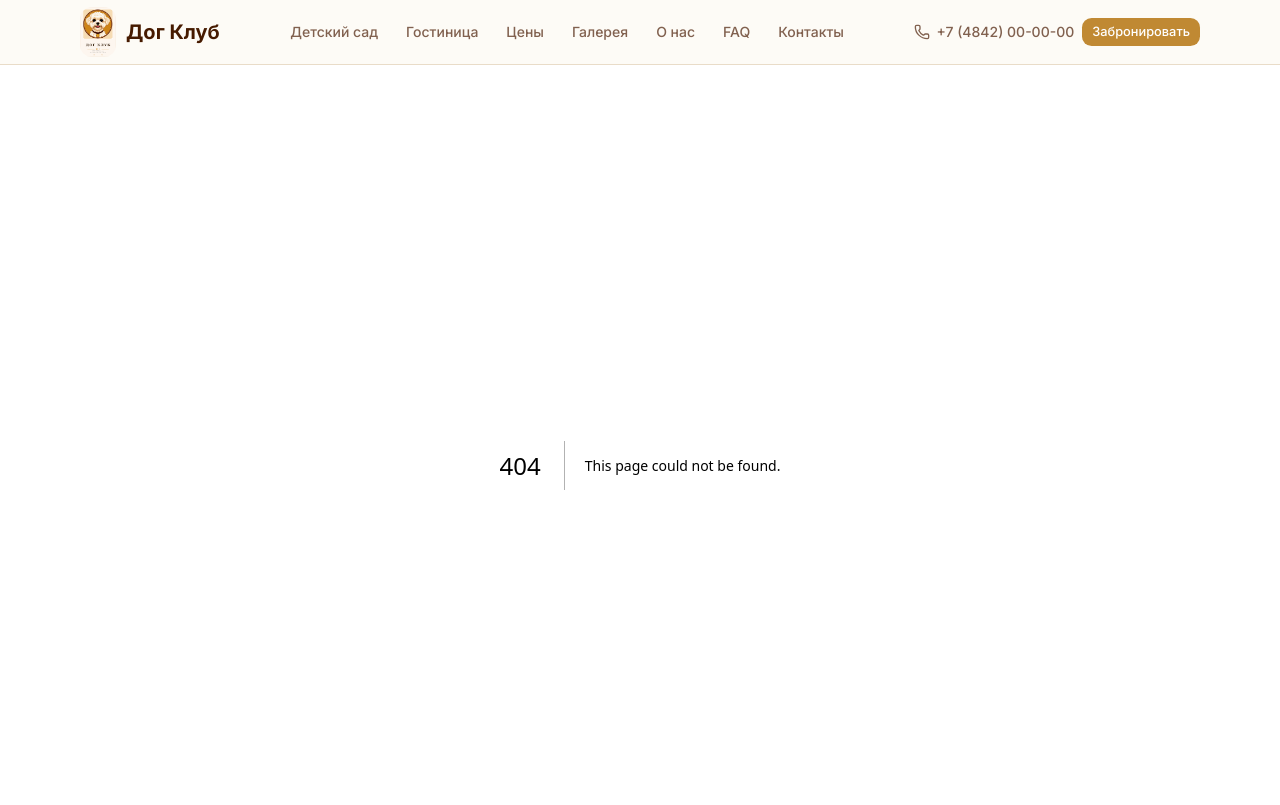
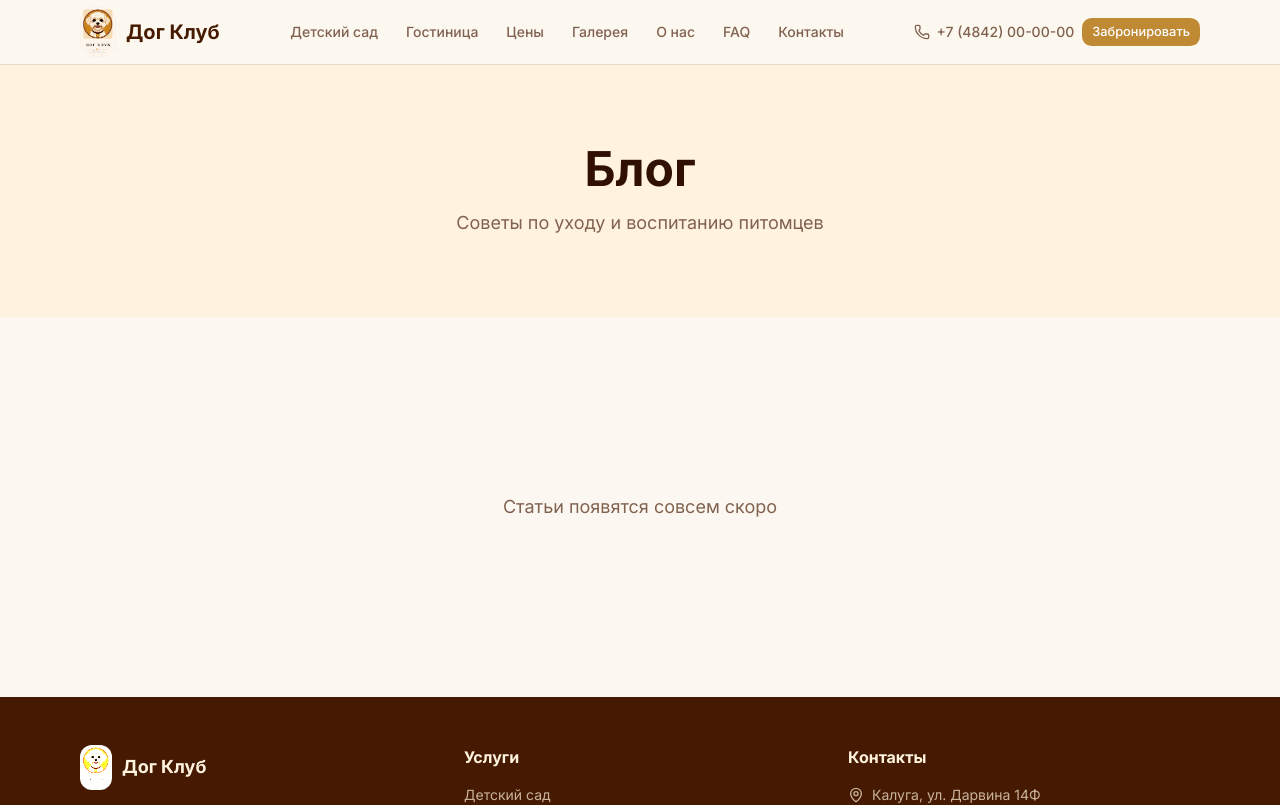
Before and after one commit to KrakovA05/dog-club, a Next.js app: page /blog in a window 1280 px wide. Before the commit this address had no page. Shown: the top 805 px of the page. Built offline with nearby package versions, Linux system fonts and the light colour scheme.

Commit message:
feat: SEO — robots, sitemap, блог placeholder

```diff
--- /dev/null
+++ b/next-sitemap.config.js
@@ -0,0 +1,8 @@
+/** @type {import('next-sitemap').IConfig} */
+module.exports = {
+  siteUrl: process.env.SITE_URL || "https://dogclub-kaluga.ru",
+  generateRobotsTxt: true,
+  changefreq: "weekly",
+  priority: 0.7,
+  exclude: ["/admin/*", "/cabinet/*"],
+};
--- a/package.json
+++ b/package.json
@@ -6,7 +6,8 @@
     "dev": "next dev",
     "build": "next build",
     "start": "next start",
-    "lint": "eslint"
+    "lint": "eslint",
+    "postbuild": "next-sitemap"
   },
   "dependencies": {
     "@base-ui/react": "file:../../../tmp/base-ui-react.tgz",
--- /dev/null
+++ b/src/app/blog/page.tsx
@@ -0,0 +1,24 @@
+import type { Metadata } from "next";
+
+export const metadata: Metadata = {
+  title: "Блог — Дог Клуб",
+  description: "Советы по уходу за собаками и кошками от команды Дог Клуб Калуга.",
+};
+
+export default function BlogPage() {
+  return (
+    <>
+      <section className="bg-brand-light py-16 md:py-20">
+        <div className="container mx-auto max-w-6xl px-4 text-center">
+          <h1 className="text-4xl md:text-5xl font-bold mb-4">Блог</h1>
+          <p className="text-muted-foreground text-lg">Советы по уходу и воспитанию питомцев</p>
+        </div>
+      </section>
+      <section className="py-16 md:py-24">
+        <div className="container mx-auto max-w-6xl px-4 text-center text-muted-foreground py-20">
+          <p className="text-lg">Статьи появятся совсем скоро</p>
+        </div>
+      </section>
+    </>
+  );
+}
--- /dev/null
+++ b/src/app/robots.ts
@@ -0,0 +1,12 @@
+import type { MetadataRoute } from "next";
+
+export default function robots(): MetadataRoute.Robots {
+  return {
+    rules: {
+      userAgent: "*",
+      allow: "/",
+      disallow: ["/admin/", "/cabinet/"],
+    },
+    sitemap: "https://dogclub-kaluga.ru/sitemap.xml",
+  };
+}
```
Also changed, not shown: public/robots.txt (added), 2 other files (tests, documents, lock files or other folders).
